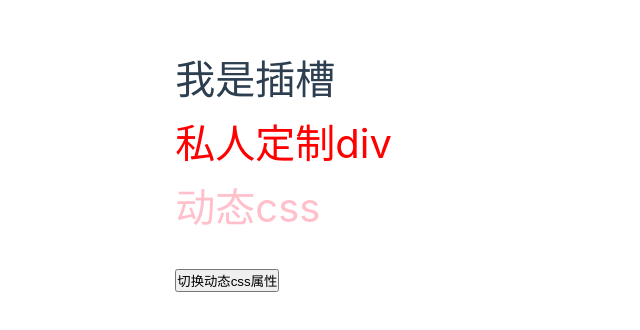
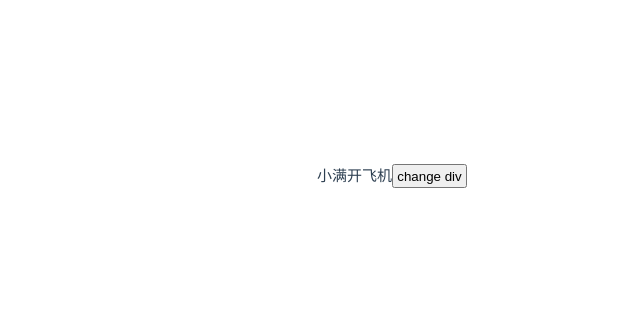
Before and after one commit to 123456hawkins/xiaomanVue3, a Vue app: page / in a window 1280 px wide. Shown: the part 224-554 px from the top of the page, without its empty margins (248-888 px from the left). Built offline with nearby package versions, Linux system fonts and the light colour scheme.

Commit message:
新增eventeventLoop和nextTick

```diff
--- a/src/App.vue
+++ b/src/App.vue
@@ -1,25 +1,25 @@
 <template>
-  <div>
-    <A>
-      <div class="a">私人定制div</div>
-    </A>
-    <div class="Dcss">动态css</div>
-    <button @click="changecss">切换动态css属性</button>
+  <div ref="xiaoman">
+    {{ text }}
   </div>
+  <button @click="change">change div</button>
 </template>
 
-<script setup lang="ts">
-import A from "@/components/slotA.vue"
-import { ref } from 'vue'
-let color = ref({ color: 'pink' })
-const changecss = () => {
-  color.value = { color: 'green' }
+<script setup lang='ts'>
+import { ref, nextTick } from 'vue';
+
+const text = ref('小满开飞机')
+const xiaoman = ref<HTMLElement>()
+
+const change = async () => {
+  text.value = '小满不开飞机'
+  console.log(xiaoman.value?.innerText) //小满开飞机
+  await nextTick();
+  console.log(xiaoman.value?.innerText) //小满不开飞机
 }
+
+
 </script>
 
 
-<style scoped>
-.Dcss {
-  color: v-bind('color.color');
-}
-</style>
+<style  scoped></style>
```
Also changed, not shown: 3 other files (tests, documents, lock files or other folders).
